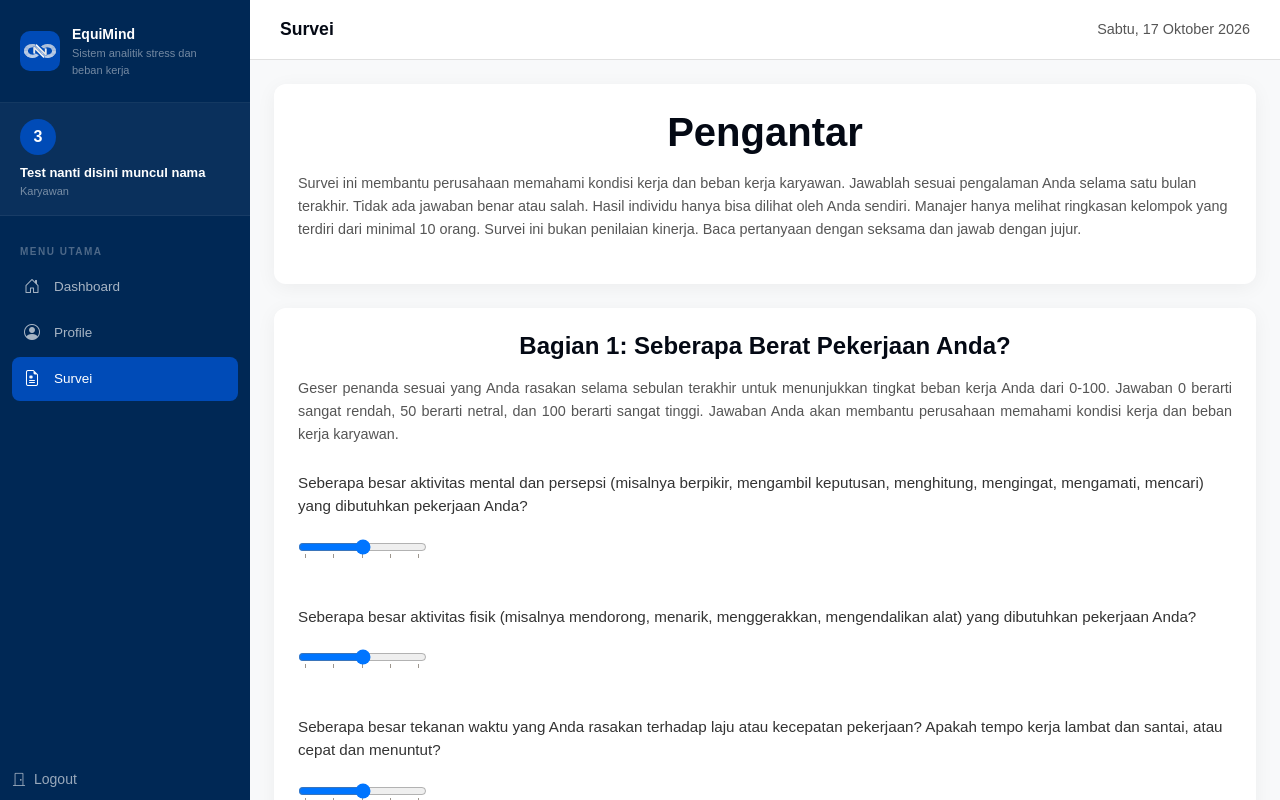
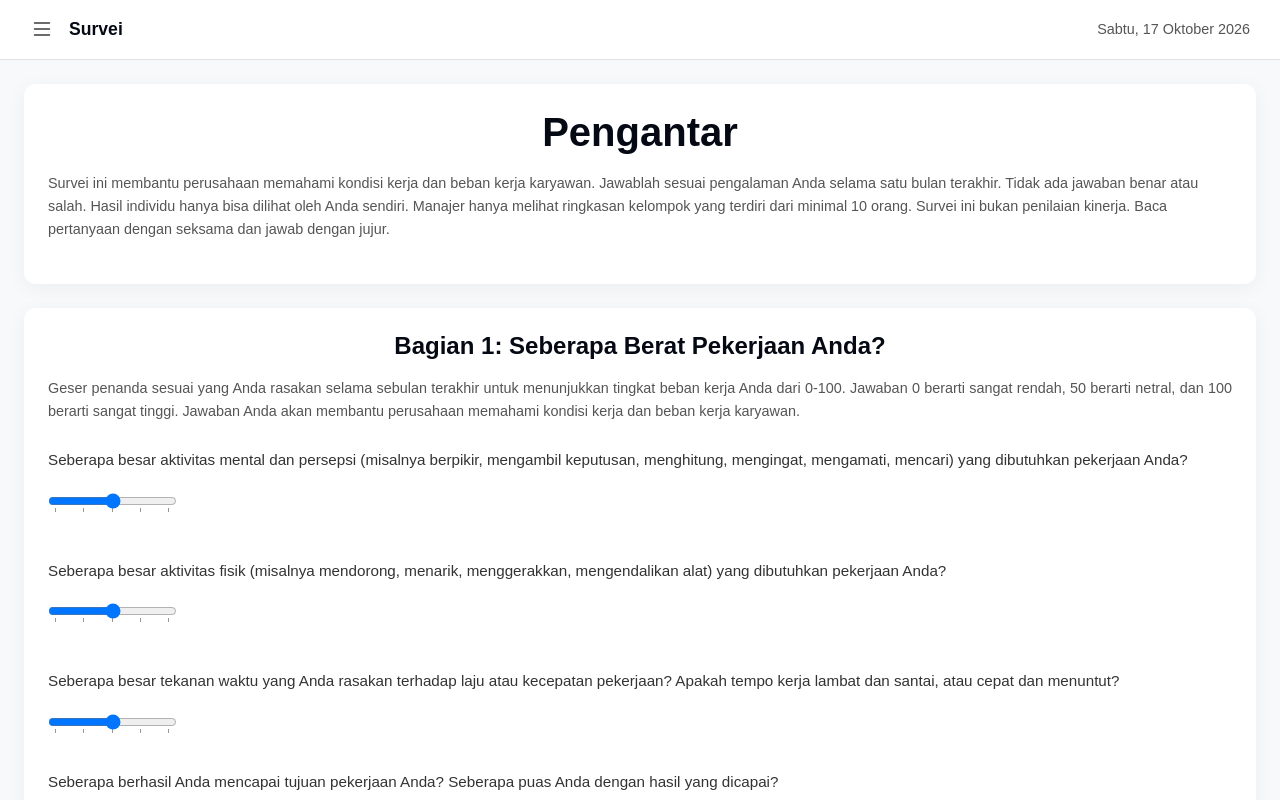
Before and after one commit to Rizalnendian/Program-Analitik-Tingkat-Risiko-Stress-dan-Beban-Kerja-Karyawan, a plain HTML site: page html/karyawan/survei.html in a window 1280 px wide. Drawn offline with nearby package versions, Linux system fonts and the light colour scheme; no server answers.

Commit message:
Enhance sidebar functionality for mobile by fixing position and display properties

```diff
--- a/CSS/karyawan/dashboard_karyawan.css
+++ b/CSS/karyawan/dashboard_karyawan.css
@@ -19,6 +19,10 @@ html {
 
 /* Navbar samping */
 .sidebar {
+    position: fixed;
+    top: 0;
+    left: 0;
+    height: 100vh;
     width: 250px;
     flex-shrink: 0;
     background-color: #002855;
@@ -27,6 +31,7 @@ html {
     z-index: 1000;
     display: flex;
     flex-direction: column;
+    transform: translateX(-100%);
 }
 
 .sidebar-logo {
@@ -66,13 +71,17 @@ html {
 
 /* Tombol tutup di mobile*/
 .sidebar-close-btn {
-    display: none;
+    display: block;
     border: none;
     background: none;
     color: #ffffff;
     font-size: 1.2rem;
     margin-left: auto;
     cursor: pointer;
+}
+/* Tombol buka di mobile*/
+.sidebar.open {
+    transform: translateX(0);
 }
 
 .sidebar-user {
@@ -223,7 +232,7 @@ html {
 
 /* Hide tombol menu hamburger di layar PC/Laptop */
 .mobile-toggle-btn {
-    display: none;
+    display: block;
     background: none;
     border: none;
     font-size: 24px;
@@ -268,23 +277,6 @@ html {
 
 /* Setting responsive */
 @media (max-width: 768px) {
-    /* Overlay side navbar */
-    .sidebar {
-        position: absolute;
-        height: 100%;
-        transform: translateX(-100%);
-    }
-
-    /* Memunculkan navbar saat mengklik tombol hamburger di mobile */
-    .sidebar.open {
-        transform: translateX(0);
-    }
-
-    /* Munculkan tombol menu */
-    .mobile-toggle-btn {
-        display: block;
-    }
-
     .top-bar {
         padding: 0 15px;
         gap: 10px;
--- a/CSS/karyawan/profile.css
+++ b/CSS/karyawan/profile.css
@@ -24,6 +24,10 @@ html {
 
 /* Navbar samping */
 .sidebar {
+    position: fixed;
+    top: 0;
+    left: 0;
+    height: 100vh;
     width: 250px;
     flex-shrink: 0;
     background-color: #002855;
@@ -32,6 +36,7 @@ html {
     z-index: 1000;
     display: flex;
     flex-direction: column;
+    transform: translateX(-100%);
 }
 
 .sidebar-logo {
@@ -71,13 +76,17 @@ html {
 
 /* Tombol tutup di mobile*/
 .sidebar-close-btn {
-    display: none;
+    display: block;
     border: none;
     background: none;
     color: #ffffff;
     font-size: 1.2rem;
     margin-left: auto;
     cursor: pointer;
+}
+/* Tombol buka di mobile*/
+.sidebar.open {
+    transform: translateX(0);
 }
 
 .sidebar-user {
@@ -228,7 +237,7 @@ html {
 
 /* Hide tombol menu hamburger di layar PC/Laptop */
 .mobile-toggle-btn {
-    display: none;
+    display: block;
     background: none;
     border: none;
     font-size: 24px;
@@ -236,7 +245,6 @@ html {
     color: #333;
     line-height: 1;
 }
-
 /* Overlay mobile */
 .sidebar-overlay {
     position: fixed;
@@ -348,21 +356,6 @@ html {
 /* Setting responsive */
 @media (max-width: 768px) {
     /* Overlay side navbar */
-    .sidebar {
-        position: absolute;
-        height: 100%;
-        transform: translateX(-100%);
-    }
-
-    /* Memunculkan navbar saat mengklik tombol hamburger di mobile */
-    .sidebar.open {
-        transform: translateX(0);
-    }
-
-    /* Munculkan tombol menu */
-    .mobile-toggle-btn {
-        display: block;
-    }
 
     .top-bar {
         padding: 0 15px;
--- a/CSS/karyawan/survei.css
+++ b/CSS/karyawan/survei.css
@@ -19,6 +19,10 @@ html {
 
 /* Navbar samping */
 .sidebar {
+    position: fixed;
+    top: 0;
+    left: 0;
+    height: 100vh;
     width: 250px;
     flex-shrink: 0;
     background-color: #002855;
@@ -27,6 +31,7 @@ html {
     z-index: 1000;
     display: flex;
     flex-direction: column;
+    transform: translateX(-100%);
 }
 
 .sidebar-logo {
@@ -66,13 +71,17 @@ html {
 
 /* Tombol tutup di mobile*/
 .sidebar-close-btn {
-    display: none;
+    display: block;
     border: none;
     background: none;
     color: #ffffff;
     font-size: 1.2rem;
     margin-left: auto;
     cursor: pointer;
+}
+/* Tombol buka di mobile*/
+.sidebar.open {
+    transform: translateX(0);
 }
 
 .sidebar-user {
@@ -223,7 +232,7 @@ html {
 
 /* Hide tombol menu hamburger di layar PC/Laptop */
 .mobile-toggle-btn {
-    display: none;
+    display: block;
     background: none;
     border: none;
     font-size: 24px;
@@ -276,7 +285,8 @@ html {
 }
 
 .radio-2,
-.hse, .glider-1 {
+.hse,
+.glider-1 {
     padding: 15px;
     column-gap: 15px;
     box-shadow: 0 4px 20px rgba(0, 0, 0, 0.05);
@@ -305,23 +315,6 @@ html {
 
 /* Setting responsive */
 @media (max-width: 768px) {
-    /* Overlay side navbar */
-    .sidebar {
-        position: absolute;
-        height: 100%;
-        transform: translateX(-100%);
-    }
-
-    /* Memunculkan navbar saat mengklik tombol hamburger di mobile */
-    .sidebar.open {
-        transform: translateX(0);
-    }
-
-    /* Munculkan tombol menu */
-    .mobile-toggle-btn {
-        display: block;
-    }
-
     .top-bar {
         padding: 0 15px;
         gap: 10px;
--- a/CSS/manajer/form_task.css
+++ b/CSS/manajer/form_task.css
@@ -20,6 +20,10 @@ html {
 
 /* Navbar samping */
 .sidebar {
+    position: fixed;
+    top: 0;
+    left: 0;
+    height: 100vh;
     width: 250px;
     flex-shrink: 0;
     background-color: #002855;
@@ -28,6 +32,7 @@ html {
     z-index: 1000;
     display: flex;
     flex-direction: column;
+    transform: translateX(-100%);
 }
 
 .sidebar-logo {
@@ -67,7 +72,7 @@ html {
 
 /* Tombol tutup di mobile*/
 .sidebar-close-btn {
-    display: none;
+    display: block;
     border: none;
     background: none;
     color: #ffffff;
@@ -75,7 +80,10 @@ html {
     margin-left: auto;
     cursor: pointer;
 }
-
+/* Tombol buka di mobile*/
+.sidebar.open {
+    transform: translateX(0);
+}
 .sidebar-user {
     padding: 16px 20px;
     background: rgba(255, 255, 255, 0.04);
@@ -224,7 +232,7 @@ html {
 
 /* Hide tombol menu hamburger di layar PC/Laptop */
 .mobile-toggle-btn {
-    display: none;
+    display: block;
     background: none;
     border: none;
     font-size: 24px;
@@ -289,23 +297,6 @@ html {
 
 /* Setting responsive */
 @media (max-width: 768px) {
-    /* Overlay side navbar */
-    .sidebar {
-        position: absolute;
-        height: 100%;
-        transform: translateX(-100%);
-    }
-
-    /* Memunculkan navbar saat mengklik tombol hamburger di mobile */
-    .sidebar.open {
-        transform: translateX(0);
-    }
-
-    /* Munculkan tombol menu */
-    .mobile-toggle-btn {
-        display: block;
-    }
-
     .top-bar {
         padding: 0 15px;
         gap: 10px;
--- a/CSS/manajer/profile.css
+++ b/CSS/manajer/profile.css
@@ -24,6 +24,10 @@ html {
 
 /* Navbar samping */
 .sidebar {
+    position: fixed;
+    top: 0;
+    left: 0;
+    height: 100vh;
     width: 250px;
     flex-shrink: 0;
     background-color: #002855;
@@ -32,6 +36,7 @@ html {
     z-index: 1000;
     display: flex;
     flex-direction: column;
+    transform: translateX(-100%);
 }
 
 .sidebar-logo {
@@ -71,13 +76,17 @@ html {
 
 /* Tombol tutup di mobile*/
 .sidebar-close-btn {
-    display: none;
+    display: block;
     border: none;
     background: none;
     color: #ffffff;
     font-size: 1.2rem;
     margin-left: auto;
     cursor: pointer;
+}
+/* Tombol buka di mobile*/
+.sidebar.open {
+    transform: translateX(0);
 }
 
 .sidebar-user {
@@ -228,7 +237,7 @@ html {
 
 /* Hide tombol menu hamburger di layar PC/Laptop */
 .mobile-toggle-btn {
-    display: none;
+    display: block;
     background: none;
     border: none;
     font-size: 24px;
@@ -355,14 +364,6 @@ html {
     }
 
     /* Memunculkan navbar saat mengklik tombol hamburger di mobile */
-    .sidebar.open {
-        transform: translateX(0);
-    }
-
-    /* Munculkan tombol menu */
-    .mobile-toggle-btn {
-        display: block;
-    }
 
     .top-bar {
         padding: 0 15px;
```
